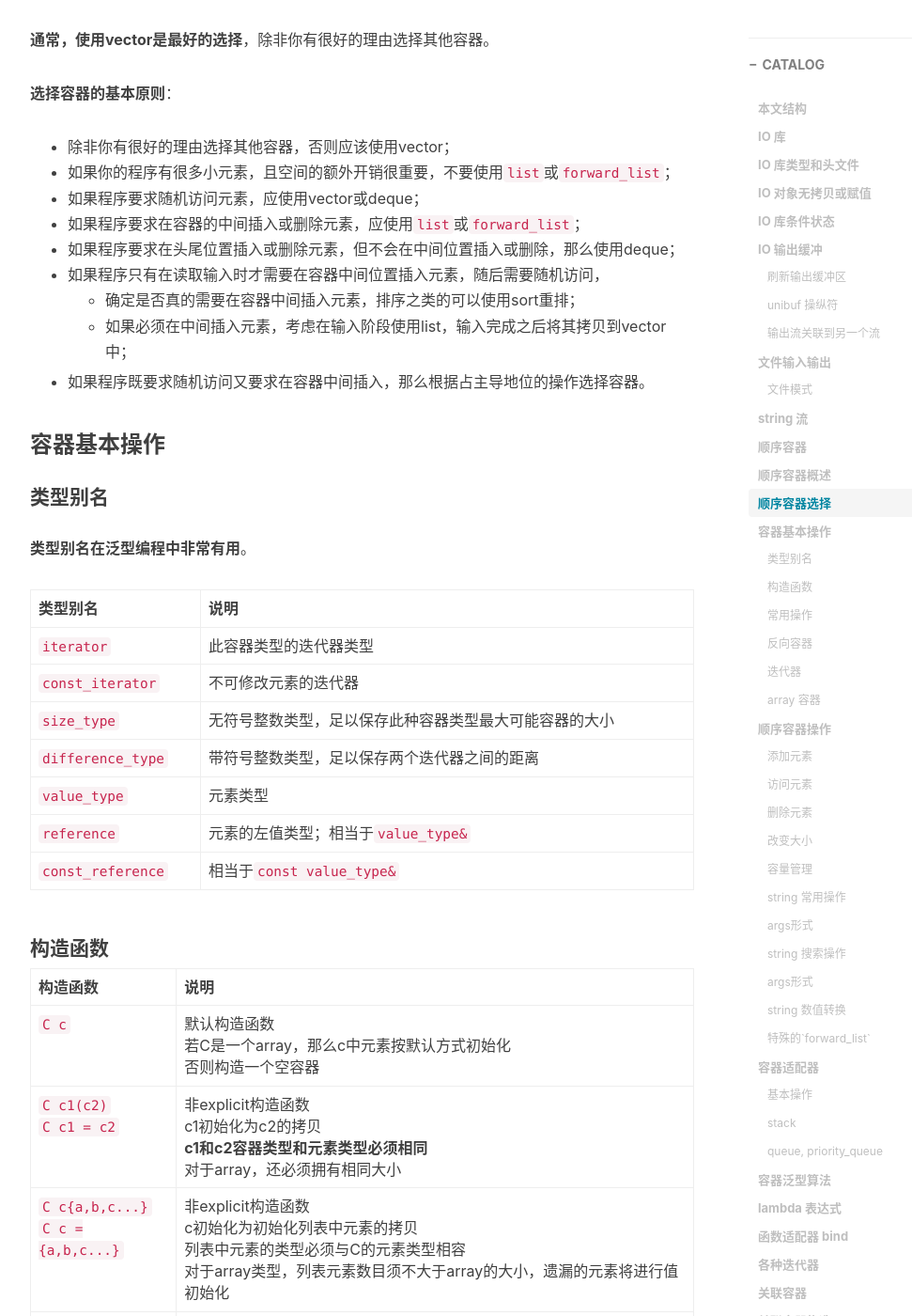
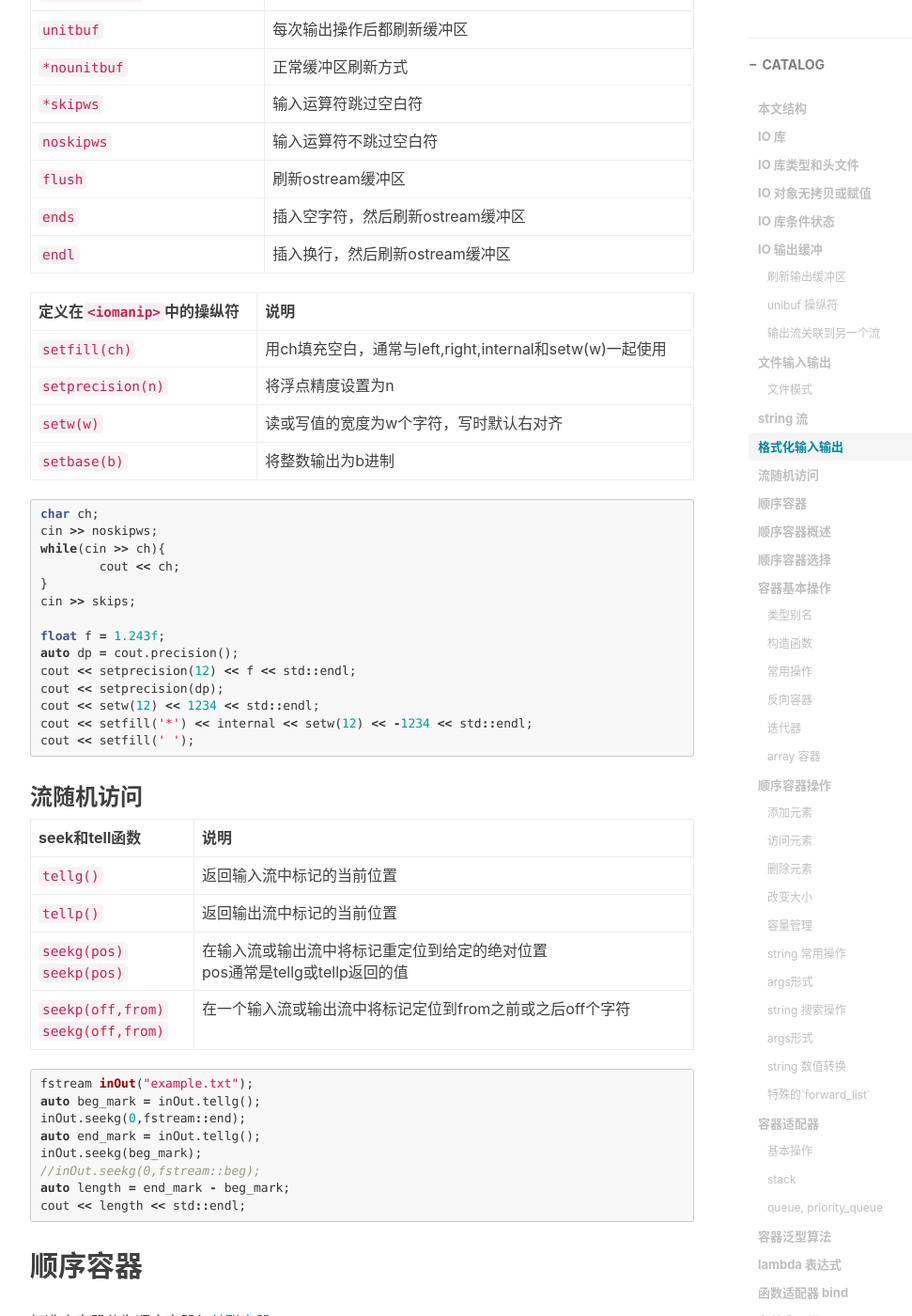
Before and after one commit to Chorior/Chorior.github.io, a Jekyll site: the page built from _posts/2017-03-08-C++ 释疑（二）.md, in a window 1280 px wide and 1400 px high, scrolled down 9371 px. Shown: the whole window at 94% size, without its empty margins (233-1204 px from the left). Built offline with Jekyll 4.4.1, drawn with Linux system fonts in a browser that asks for light colours; nearby versions of some CDN libraries; comment, search, counter and statistics services are not loaded; some of the changed text lies outside the part shown.

Commit message:
modified

````diff
--- a/_posts/2017-03-08-C++ 释疑（二）.md
+++ b/_posts/2017-03-08-C++ 释疑（二）.md
@@ -18,6 +18,8 @@ tags:
     *   [IO 输出缓冲](#output_buffer)
     *   [文件输入输出](#file_io)
     *   [string 流](#string_io)
+	*   [格式化输入输出](#format_io)
+	*   [流随机访问](#random_stream)
 *   [顺序容器](#sequential_containers)
 	*   [顺序容器概述](#sequential_containers_overview)
     *   [顺序容器选择](#choose_sequential_container)
@@ -266,6 +268,84 @@ sstream独有的操作 | 说明
 
 **当需要逐步构造输出，最后一起打印时，使用`std::ostringstream`会比较方便**。
 
+<h3 id="format_io">格式化输入输出</h3>
+
+标准库定义了一组操纵符来改变流的格式状态。**当操纵符改变流的格式状态时，通常改变后的状态对所有后续IO都生效**。
+
+操纵符(\*前缀代表默认) | 说明
+--------------------- | -----------------------------------------
+`boolalpha` | 将true和false输出为字符串
+`*noboolalpha` | 将true和false输出为0,1
+`showbase` | 对整型值输出表示进制的前缀<br>八进制:oct，十六进制:hex，十进制:decimal
+`*noshowbase` | 不生成表示进制的前缀
+`showpoint` | 对浮点值总是显示小数点
+`*noshowpoint` | 只有当浮点值包含小数部分时才显示小数点
+`showpos` | 对非负数显示+
+`*noshowpos` | 对非负数不显示+
+`uppercase` | 对十六进制值中打印0X,科学计数法中打印E
+`*nouppercase` | 对十六进制值中打印0x,科学计数法中打印e
+`*dec` | 整型值显示为十进制
+`hex` | 整型值显示为十六进制
+`oct` | 整型值显示为八进制
+`left` | 在值的右侧添加填充字符,即左对齐
+`right` | 在值的左侧添加填充字符,即右对齐
+`internal` | 在符号与值之间添加填充字符
+`fixed` | 浮点值显示为定点十进制
+`scientific` | 浮点值显示为科学计数法
+`hexfloat` | 浮点值显示为十六进制(C++11)
+`defaultfloat` | 重置浮点数格式为十进制(C++11)
+`unitbuf` | 每次输出操作后都刷新缓冲区
+`*nounitbuf` | 正常缓冲区刷新方式
+`*skipws` | 输入运算符跳过空白符
+`noskipws` | 输入运算符不跳过空白符
+`flush` | 刷新ostream缓冲区
+`ends` | 插入空字符，然后刷新ostream缓冲区
+`endl` | 插入换行，然后刷新ostream缓冲区
+
+定义在`<iomanip>`中的操纵符 | 说明
+-------------------------- | -----------------------------------------
+`setfill(ch)` | 用ch填充空白，通常与left,right,internal和setw(w)一起使用
+`setprecision(n)` | 将浮点精度设置为n
+`setw(w)` | 读或写值的宽度为w个字符，写时默认右对齐
+`setbase(b)` | 将整数输出为b进制
+
+```c++
+char ch;
+cin >> noskipws;
+while(cin >> ch){
+	cout << ch;
+}
+cin >> skips;
+
+float f = 1.243f;
+auto dp = cout.precision();
+cout << setprecision(12) << f << std::endl;
+cout << setprecision(dp);
+cout << setw(12) << 1234 << std::endl;
+cout << setfill('*') << internal << setw(12) << -1234 << std::endl;
+cout << setfill(' ');
+```
+
+<h3 id="random_stream">流随机访问</h3>
+
+seek和tell函数 | 说明
+-------------- | -----------------------------------------
+`tellg()` | 返回输入流中标记的当前位置
+`tellp()` | 返回输出流中标记的当前位置
+`seekg(pos)` <br> `seekp(pos)` | 在输入流或输出流中将标记重定位到给定的绝对位置<br>pos通常是tellg或tellp返回的值
+`seekp(off,from)` <br> `seekg(off,from)` | 在一个输入流或输出流中将标记定位到from之前或之后off个字符
+
+```c++
+fstream inOut("example.txt");
+auto beg_mark = inOut.tellg();
+inOut.seekg(0,fstream::end);
+auto end_mark = inOut.tellg();
+inOut.seekg(beg_mark);
+//inOut.seekg(0,fstream::beg);
+auto length = end_mark - beg_mark;
+cout << length << std::endl;
+```
+
 <h2 id="sequential_containers">顺序容器</h2>
 
 标准库容器分为顺序容器与[关联容器](#associative_containers)。
@@ -365,6 +445,26 @@ string | 与vector相似<br>专门用于保存字符<br>元素保存在连续的
 **当不需要写访问时，使用`c(r)begin`和`c(r)end`**。
 
 除了为每个容器定义的迭代器之外，标准库在头文件iterator中还定义了[额外几种迭代器](#other_iterators)。
+
+```c++
+#include <iostream>
+#include <iterator>
+#include <vector>
+
+int main()
+{
+    std::vector<int> v{ 3, 1, 4 };
+    std::cout << "distance(first, last) = "
+              << std::distance(v.begin(), v.end()) << '\n'  // C++ 17
+              << "distance(last, first) = "
+              << std::distance(v.end(), v.begin()) << '\n';
+
+	std::vector<int> v{ 3, 1, 4 };
+    auto vi = v.begin();
+    std::advance(vi, 2);                                    // C++ 17
+    std::cout << *vi << '\n';
+}
+```
 
 <h4 id="array_container">array 容器</h4>
 
@@ -591,7 +691,7 @@ stack 操作 | 说明
 `queue`, `priority_queue`定义于头文件`<queue>`，采用先进先出策略
 
 *	queue默认基于`deque`实现；
-*	`priority_queue`默认基于`vector`实现，使用`std::less`确定相对优先级
+*	`priority_queue`默认基于`vector`实现，使用`std::less`确定相对优先级，即**最大的排在最前面**。
 
 操作 | 说明
 ------------------ | -------------------------------------------------
@@ -599,6 +699,16 @@ stack 操作 | 说明
 `q.front()` <br> `q.back()` | 返回首元素或尾元素，只适用于queue
 `q.top()` | 返回最高优先级元素，只适用于`priority_queue`
 `q.push(item)` <br> `q.emplace(args)` | 在queue末尾或`priority_queue`中恰当的位置创建一个元素
+
+```c++
+struct ListNode {
+	int val;
+	ListNode *next;
+	ListNode(int x) : val(x), next(NULL) {}
+};
+priority_queue<ListNode *, vector<ListNode *>, function<bool(ListNode *, ListNode *)>>
+	pQueue([](ListNode *a, ListNode *b) {return a->val > b->val; });
+```
 
 <h2 id="generic_algorithms">容器泛型算法</h2>
 
@@ -614,14 +724,17 @@ stack 操作 | 说明
 `all_of(b,e,func)` | 若序列为空，或迭代器范围`[b1,e1)`范围内的所有元素都能使func返回true，则返回true
 `any_of(b,e,func)` | 若迭代器范围`[b1,e1)`范围内的能找出一个元素使得func返回true，则返回true<br>序列为空时，返回false
 `none_of(b,e,func)` | 若序列为空，或迭代器范围`[b1,e1)`范围内的所有元素都不能使func返回true，则返回true
-`copy(b,e,dest)` <br> `copy_if(b,e,dest,func)`| 将迭代器范围`[b,e)`范围内的所有元素或满足func的元素拷贝到从迭代器dest开始的值<br>b和dest指向的元素类型必须相容
+`copy(b,e,dest)` <br> `copy_if(b,e,dest,func)` | 将迭代器范围`[b,e)`范围内的所有元素或满足func的元素拷贝到从迭代器dest开始的值<br>b和dest指向的元素类型必须相容
 `copy_n(beg,n,dest)` | 将从beg开始的n的元素赋值给从dest开始的位置<br>beg和dest指向的元素类型必须相容
 `count(b,e,val)` <br> `count_if(b,e,func)` | 返回迭代器范围`[b,e)`范围内与val相等或令func返回true的元素的数量
 `equal(b1,e1,b2)` <br> `equal(b1,e1,b2,func)` | 若迭代器范围`[b1,e1)`范围内的所有元素都与从迭代器b2开始的的元素对应相等，则返回true <br>默认使用`==`进行比较，func指定比较函数
 `for_each(b,e,func)` | 对迭代器范围`[b1,e1)`范围内的所有元素都调用一次func
-`find(b,e,val)` <br> `find_if(b,e,func)`| 在迭代器范围`[b,e)`范围内搜索val或调用func <br>成功返回指向第一个匹配值的元素的迭代器<br>失败返回e
+`find(b,e,val)` <br> `find_if(b,e,func)` | 在迭代器范围`[b,e)`范围内搜索val或调用func <br>成功返回指向第一个匹配值的元素的迭代器<br>失败返回e
 `fill(b,e,val)` | 将迭代器范围`[b,e)`范围内的所有元素赋值为val
 `fill_n(dest,n,val)` | 将val赋值给从迭代器dest开始的n个元素<br>从dest开始的序列至少包含n个元素
+`includes(b1,e1,b2,e2)` | `includes(b1,e1,b2,e2,func)` | 若[b2,e2)中的每个元素都包含在[b1,e1)中，则返回true
+`lower_bound(b,e,val)` <br> `lower_bound(b,e,val,func)` | 返回一个迭代器，表示第一个小于等于val的元素<br>[b,e)必须是从小到大排序的<br>失败返回指向第一个大于val的迭代器或e
+`upper_bound(b,e,val)` <br> `upper_bound(b,e,val,func)` | 返回一个迭代器，表示第一个大于val的元素<br>[b,e)必须是从小到大排序的<br>失败返回e
 `max(val1,val2)` <br> `max(val1,val2,func)` | 返回val1和val2中较大者的const引用<br>val1和val2的类型必须完全一致
 `min(val1,val2)` <br> `min(val1,val2,func)` | 返回val1和val2中较小者的const引用<br>val1和val2的类型必须完全一致
 `max_element(b,e)` <br> `max_element(b,e,func)` | 返回指向迭代器范围`[b,e)`范围内最大元素的迭代器
````
Also changed, not shown: _posts/2017-04-04-C++ 释疑（三）.md (+1 -1 lines).
